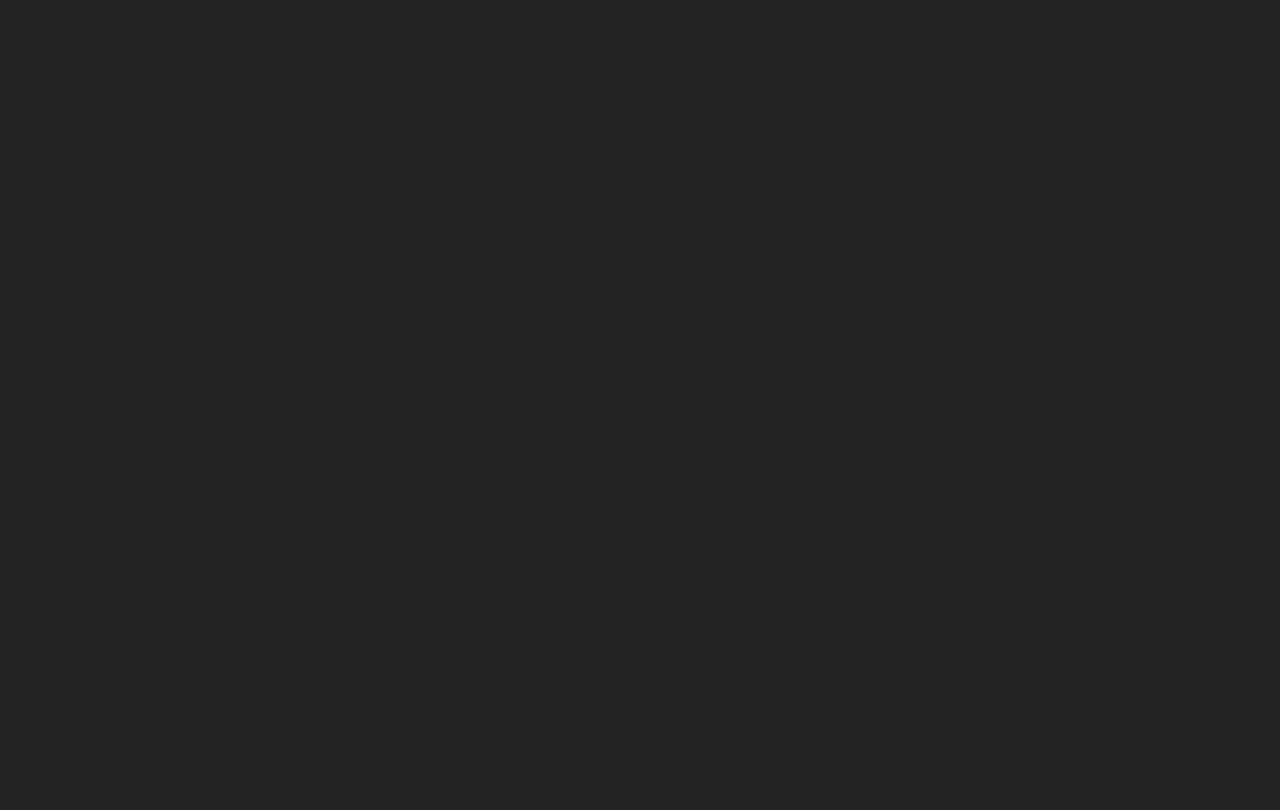
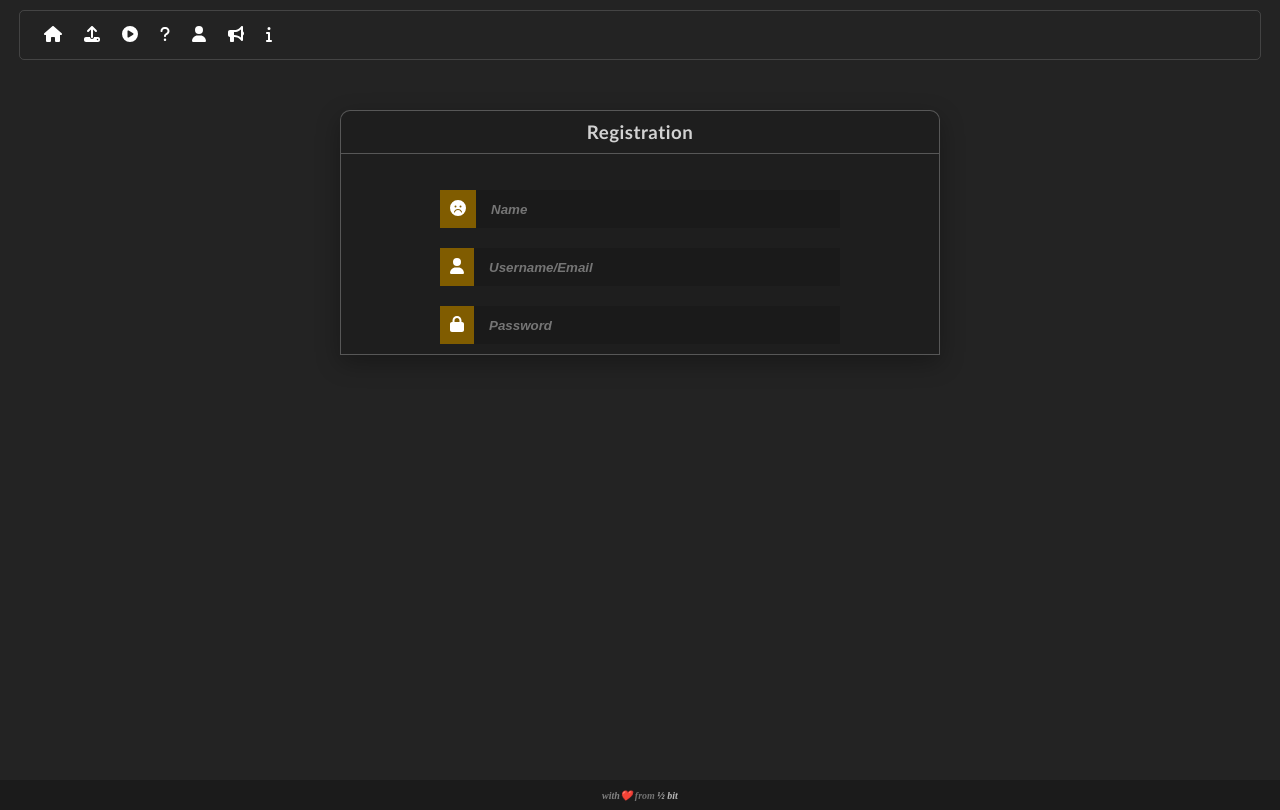
Before and after one commit to Shivamtiwari6393/kmcian_frontend, a React (Vite) app: page /registration in a window 1280 px wide. Before the commit this address had no page. Built offline with nearby package versions, Linux system fonts and the light colour scheme; no server answers.

Commit message:
added registration

```diff
--- a/src/Components/Registration.jsx
+++ b/src/Components/Registration.jsx
@@ -12,7 +12,7 @@ export default function Registration() {
   const url = "https://kmcianbackend.vercel.app/api/user/register";
 
   const [credentials, setCredentials] = useState({
-    username : "",
+    username: "",
     email: "",
     password: "",
   });
@@ -38,7 +38,10 @@ export default function Registration() {
     try {
       const response = await fetch(url, {
         method: "POST",
-        headers: { "Content-Type": "application/json" },
+        headers: {
+          "Content-Type": "application/json",
+          Authorization: `Bearer ${sessionStorage.getItem("kmcianToken")}`,
+        },
         body: JSON.stringify(credentials),
       });
 
@@ -64,7 +67,10 @@ export default function Registration() {
         <div className="login-fields">
           <div className="username-container">
             <label htmlFor="username">
-              <FontAwesomeIcon icon={faFaceFrown} style={{ color: "#ffffff" }} />
+              <FontAwesomeIcon
+                icon={faFaceFrown}
+                style={{ color: "#ffffff" }}
+              />
             </label>
             <input
               type="text"
@@ -100,7 +106,7 @@ export default function Registration() {
             />
           </div>
 
-          {!isAdmin && (
+          {isAdmin && (
             <div className="logout-button-container">
               <button onClick={handleLoginButtonClick}>Register</button>
             </div>
--- a/src/main.jsx
+++ b/src/main.jsx
@@ -14,7 +14,7 @@ const Update = lazy(() => import("./Components/Update.jsx"));
 const Login = lazy(() => import("./Components/Login.jsx"));
 const Chat = lazy(() => import("./Components/Chat.jsx"));
 const About = lazy(() => import("./Components/About.jsx"));
-// const Registration = lazy(() => import("./Components/Registration.jsx"));
+const Registration = lazy(() => import("./Components/Registration.jsx"));
 const Shorts = lazy(() => import("./Components/Shorts.jsx"));
 
 const route = createBrowserRouter([
@@ -64,10 +64,10 @@ const route = createBrowserRouter([
         path: "/about",
         element: <About></About>,
       },
-      // {
-      //   path: "/registration",
-      //   element: <Registration/>,
-      // },
+      {
+        path: "/registration",
+        element: <Registration/>,
+      },
     ],
   },
 ]);
```
